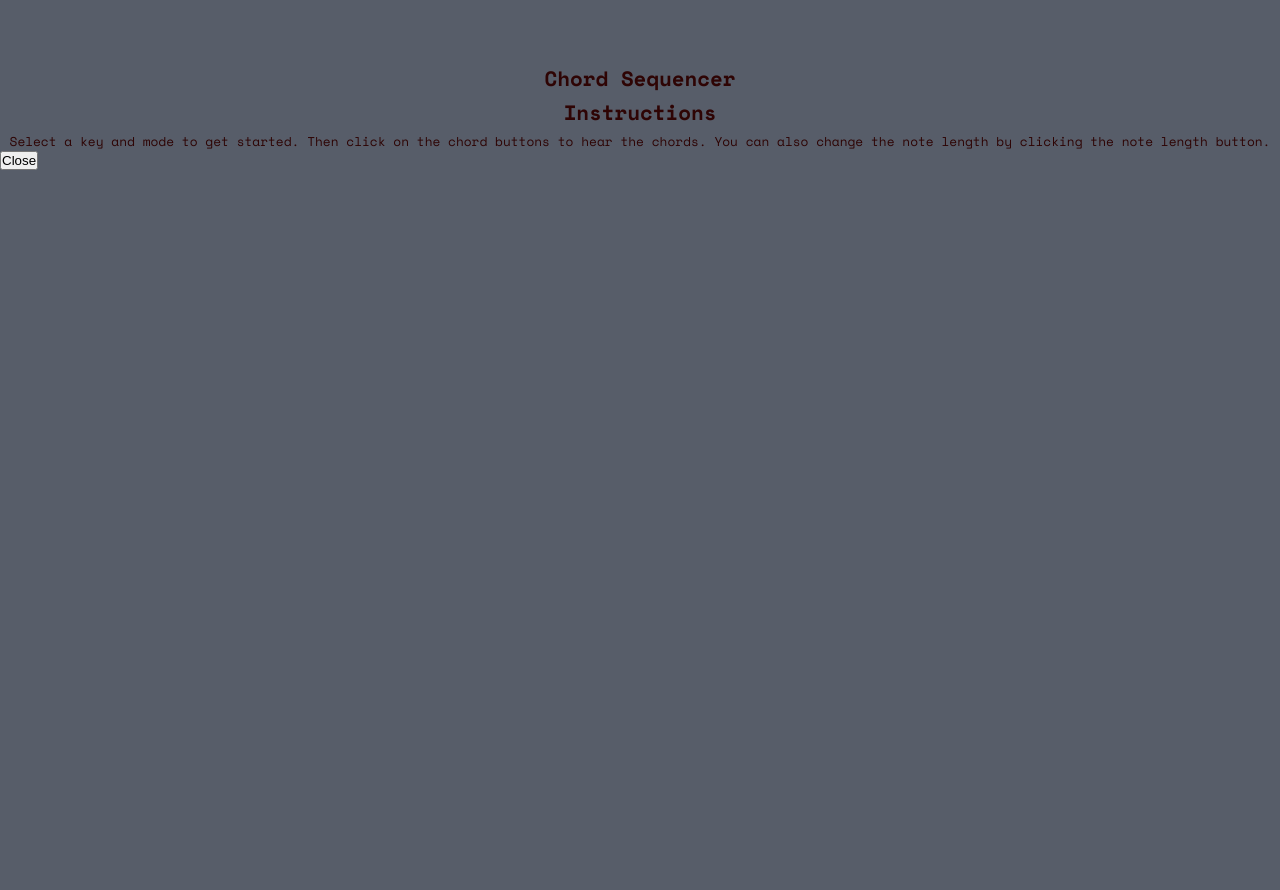
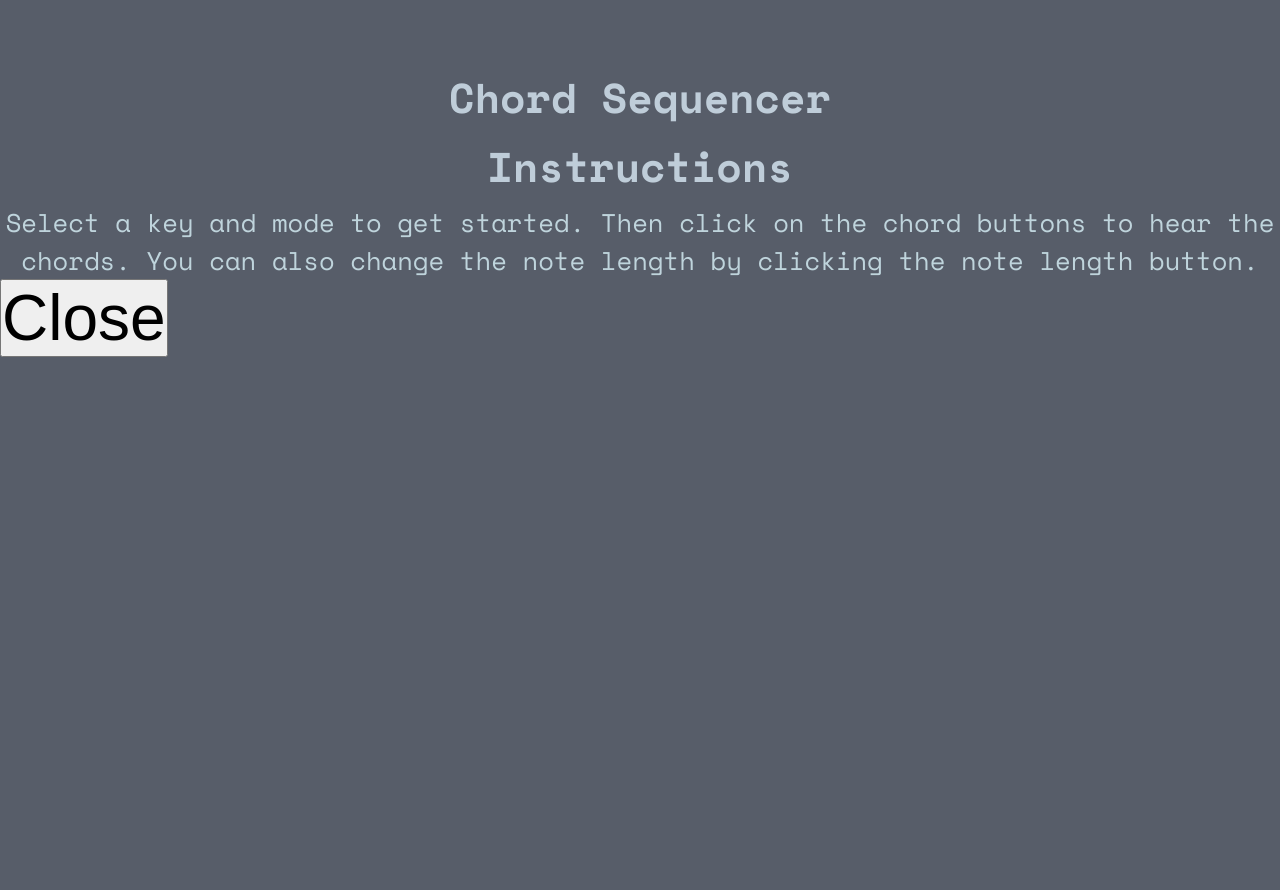
Before and after one commit to Drekkg/chord_sequencer, a PHP site: page / in a window 1280 px wide. Run offline with PHP 8.4, Linux system fonts and the light colour scheme; some libraries are stand-ins or nearby versions.

Commit message:
FEAT adds min-width media queries for bigger screens

```diff
--- a/assets/css/styles.css
+++ b/assets/css/styles.css
@@ -39,14 +39,14 @@ h2, h3 {
     font-family: "Space Mono", monospace;
     font-size: 1.3rem;
     text-align: center;
-    color: rgb(46, 4, 4);
+    color: rgb(191, 205, 217);
     margin-top: 0.2rem;
 }
 p {
     font-family: "Space Mono", monospace;
     font-size: 0.8rem;
     text-align: center;
-    color: rgb(46, 4, 4);
+    color: rgb(191, 212, 220);
     margin-top: 0.2rem;
 }
 
@@ -68,7 +68,7 @@ hr {
     width: 2.2rem;
     max-height: 1.8rem;
     font-size:1rem;
-    margin: 2.3rem 0 0.5rem 20%;
+    margin: 2.3rem 0 0rem 20%;
     background-color: rgb(215, 210, 210);
     border: 2px solid black;
     padding-top: .2rem;
@@ -124,12 +124,12 @@ li {
     border: 2px solid black;
 }
 .selected {
-    background-color: rgb(121, 115, 119);
+    background-color: rgb(153, 114, 43);
 }
 
 
 .mode-button:hover {
-    background-color: rgb(153, 114, 43);
+    background-color: rgb(153, 128, 80);
 }
 
 /* Chord shape boxes styles */
@@ -154,3 +154,15 @@ li {
 .chord-boxes > button:active{
     background-color: rgb(12, 207, 214);
 }
+
+@media screen and (min-width: 600px) {
+
+    body {
+        max-width: 35rem;
+        margin: 0 auto;
+
+    }
+    * {
+        font-size: 2rem;
+    }
+}
```
